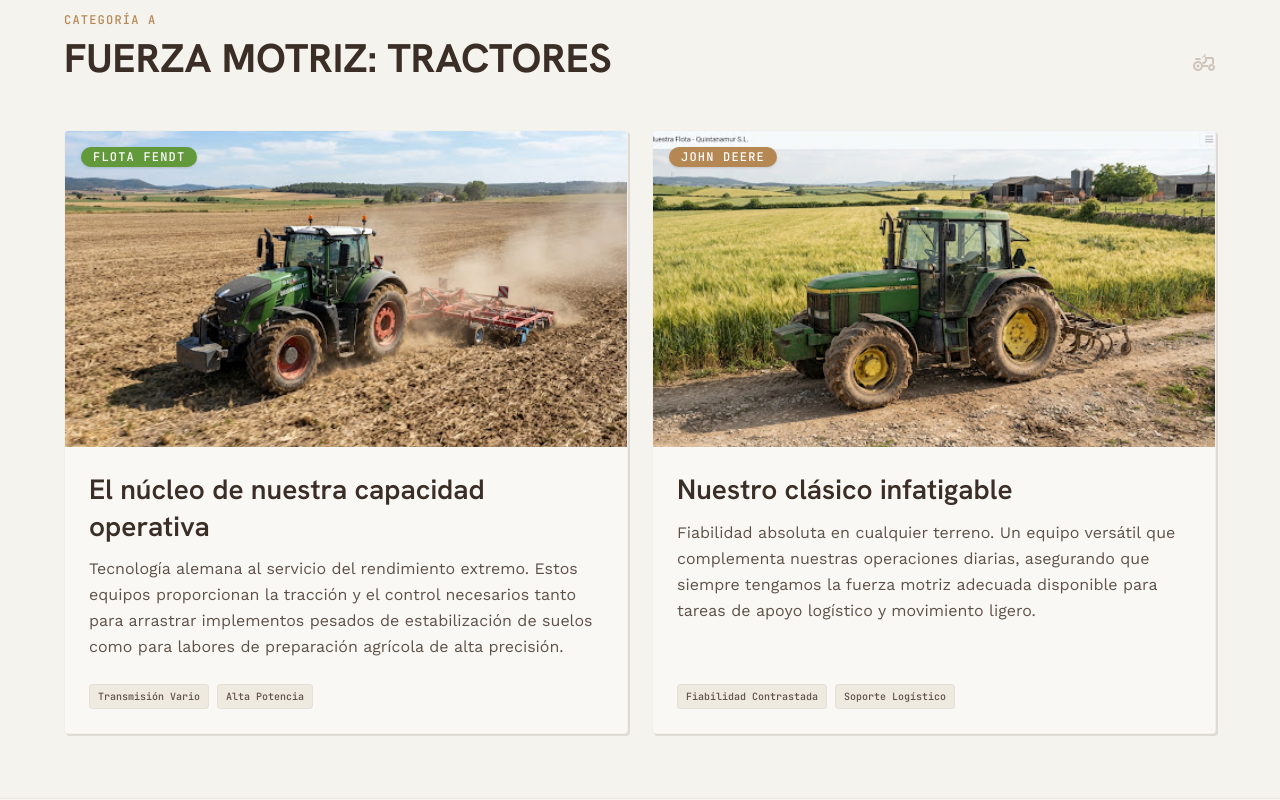
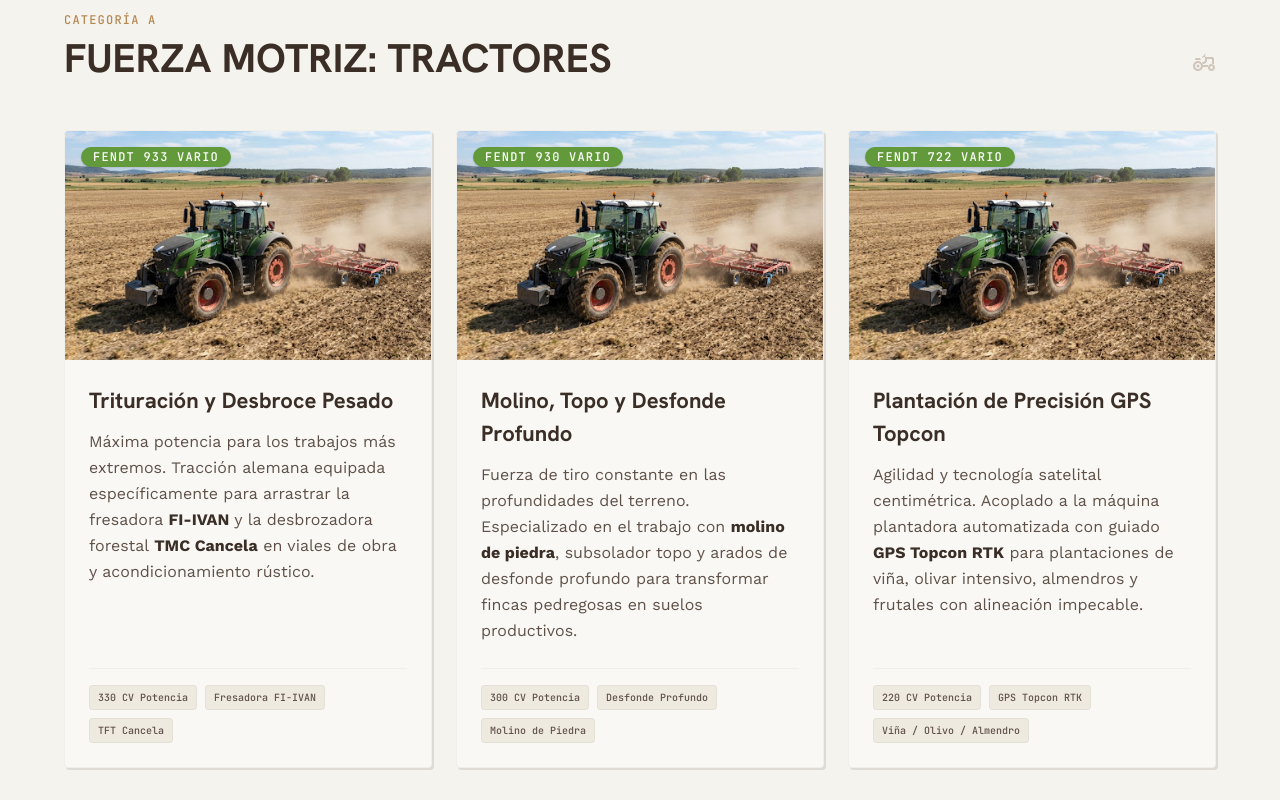
Before and after one commit to jimenezabadalex/Quintanamur-web, an Astro site: page /maquinaria in a window 1280 px wide. Shown: the part 1180-1980 px from the top of the page. Built offline with nearby package versions, Linux system fonts and the light colour scheme; Astro itself is replaced by a stand-in of ours.

Commit message:
feat(maquinaria): unificar categoria A en flota 100% Fendt con modelos 933, 930 y 722

```diff
--- a/src/pages/index.astro
+++ b/src/pages/index.astro
@@ -189,19 +189,19 @@
       <div class="grid grid-cols-1 md:grid-cols-2 gap-12 items-center">
         <div class="bg-surface/5 p-8 border border-outline-variant/30 rounded backdrop-blur-sm">
           <div class="inline-block px-3 py-1 bg-primary text-on-primary font-label-caps text-label-caps rounded-full mb-4">100% Maquinaria Propia</div>
-          <h3 class="font-headline-md text-headline-md text-surface-bright mb-4">Flota Fendt &amp; John Deere</h3>
+          <h3 class="font-headline-md text-headline-md text-surface-bright mb-4">Flota 100% Fendt: Potencia Vario</h3>
           <p class="text-surface-container-high mb-6 leading-relaxed">
-            El corazón de nuestra capacidad operativa. Tecnología alemana de máxima tracción capaz de arrastrar los implementos más pesados (como fresadoras de asfalto) rindiendo al máximo.
+            El corazón de nuestra capacidad operativa: Fendt 933, Fendt 930 y Fendt 722. Tecnología alemana de máxima tracción y guiado por satélite, capaz de arrastrar los implementos más pesados rindiendo al máximo.
           </p>
           <h4 class="font-headline-md text-headline-md text-surface-bright text-lg mb-2">Implementos de Alto Rendimiento</h4>
           <p class="text-surface-container-high leading-relaxed">
-            Equipos duales para obra y agricultura: Retropala Mixta TrinityB 432, Fresadora "Molino de Piedra", Trituradora Forestal TFT Cancela y Guiado Satelital GPS Topcon.
+            Equipos duales para obra y agricultura: Retropala Mixta Caterpillar 432, Fresadora FI-IVAN "Molino de Piedra", Trituradora Forestal TFT Cancela y Guiado Satelital GPS Topcon.
           </p>
         </div>
         <div class="relative aspect-[4/3] rounded overflow-hidden shadow-2xl border border-secondary/30">
           <img
             class="w-full h-full object-cover"
-            alt="John Deere y tractores de alta potencia operando"
+            alt="Flota de tractores Fendt de alta potencia operando"
             src="/images/home/flota-alta-potencia.webp"
             loading="lazy"
           />
--- a/src/pages/maquinaria.astro
+++ b/src/pages/maquinaria.astro
@@ -4,7 +4,7 @@
 
 <Layout
   title="Parque de Maquinaria y Flota Propia - Quintanamur S.L."
-  description="Flota Fendt, John Deere, Retropala Mixta, Fresadora FI-IVAN y guiado satelital GPS Topcon. Maquinaria propia y operarios expertos."
+  description="Flota Fendt 933, Fendt 930, Fendt 722, Retropala Mixta, Fresadora FI-IVAN y guiado satelital GPS Topcon. Maquinaria propia sin intermediarios."
   activePage="maquinaria"
 >
   <!-- Hero Section -->
@@ -79,64 +79,110 @@
         </div>
       </div>
 
-      <div class="grid grid-cols-1 md:grid-cols-2 gap-gutter">
-        <!-- Fendt Card -->
+      <div class="grid grid-cols-1 md:grid-cols-3 gap-6">
+        <!-- Fendt 933 Vario -->
         <div class="bg-surface border border-outline-variant/20 rounded overflow-hidden flex flex-col sharp-shadow transition-transform sharp-shadow-hover">
-          <div class="aspect-[16/10] sm:aspect-[16/9] overflow-hidden relative bg-surface-container-lowest">
+          <div class="aspect-[16/10] overflow-hidden relative bg-surface-container-lowest">
             <img
-              alt="Tractor Fendt de alta potencia"
+              alt="Tractor Fendt 933 Vario"
               class="w-full h-full object-cover object-center hover:scale-105 transition-transform duration-500"
-              src="/images/maquinaria/tractor-fendt-vario.webp"
+              src="/images/maquinaria/tractor-fendt-933.webp"
               loading="lazy"
             />
             <div class="absolute top-4 left-4 bg-primary text-on-primary px-3 py-1 font-label-caps text-label-caps rounded-xl shadow-sm">
-              FLOTA FENDT
+              FENDT 933 VARIO
             </div>
           </div>
-          <div class="p-6 flex-grow flex flex-col">
-            <h3 class="font-headline-md text-headline-md text-on-surface mb-3">
-              El núcleo de nuestra capacidad operativa
-            </h3>
-            <p class="font-body-md text-body-md text-on-surface-variant mb-6 flex-grow leading-relaxed">
-              Tecnología alemana al servicio del rendimiento extremo. Estos equipos proporcionan la tracción y el control necesarios tanto para arrastrar implementos pesados de estabilización de suelos como para labores de preparación agrícola de alta precisión.
-            </p>
-            <div class="flex flex-wrap gap-2 mt-auto">
+          <div class="p-6 flex-grow flex flex-col justify-between">
+            <div>
+              <h3 class="font-headline-md text-[22px] font-bold text-on-surface mb-3">
+                Trituración y Desbroce Pesado
+              </h3>
+              <p class="font-body-md text-body-md text-on-surface-variant mb-6 leading-relaxed">
+                Máxima potencia para los trabajos más extremos. Tracción alemana equipada específicamente para arrastrar la fresadora <strong class="text-on-surface">FI-IVAN</strong> y la desbrozadora forestal <strong class="text-on-surface">TMC Cancela</strong> en viales de obra y acondicionamiento rústico.
+              </p>
+            </div>
+            <div class="flex flex-wrap gap-2 mt-auto pt-4 border-t border-outline-variant/20">
               <span class="px-2 py-1 bg-surface-container text-on-surface-variant font-label-caps text-[10px] rounded border border-outline-variant/30">
-                Transmisión Vario
+                330 CV Potencia
               </span>
               <span class="px-2 py-1 bg-surface-container text-on-surface-variant font-label-caps text-[10px] rounded border border-outline-variant/30">
-                Alta Potencia
+                Fresadora FI-IVAN
+              </span>
+              <span class="px-2 py-1 bg-surface-container text-on-surface-variant font-label-caps text-[10px] rounded border border-outline-variant/30">
+                TFT Cancela
               </span>
             </div>
           </div>
         </div>
 
-        <!-- John Deere Card -->
+        <!-- Fendt 930 Vario -->
         <div class="bg-surface border border-outline-variant/20 rounded overflow-hidden flex flex-col sharp-shadow transition-transform sharp-shadow-hover">
-          <div class="aspect-[16/10] sm:aspect-[16/9] overflow-hidden relative bg-surface-container-lowest">
+          <div class="aspect-[16/10] overflow-hidden relative bg-surface-container-lowest">
             <img
-              alt="Tractor John Deere"
+              alt="Tractor Fendt 930 Vario"
               class="w-full h-full object-cover object-center hover:scale-105 transition-transform duration-500"
-              src="/images/maquinaria/tractor-john-deere.webp"
+              src="/images/maquinaria/tractor-fendt-930.webp"
               loading="lazy"
             />
-            <div class="absolute top-4 left-4 bg-secondary text-on-secondary px-3 py-1 font-label-caps text-label-caps rounded-xl shadow-sm">
-              JOHN DEERE
+            <div class="absolute top-4 left-4 bg-primary text-on-primary px-3 py-1 font-label-caps text-label-caps rounded-xl shadow-sm">
+              FENDT 930 VARIO
             </div>
           </div>
-          <div class="p-6 flex-grow flex flex-col">
-            <h3 class="font-headline-md text-headline-md text-on-surface mb-3">
-              Nuestro clásico infatigable
-            </h3>
-            <p class="font-body-md text-body-md text-on-surface-variant mb-6 flex-grow leading-relaxed">
-              Fiabilidad absoluta en cualquier terreno. Un equipo versátil que complementa nuestras operaciones diarias, asegurando que siempre tengamos la fuerza motriz adecuada disponible para tareas de apoyo logístico y movimiento ligero.
-            </p>
-            <div class="flex flex-wrap gap-2 mt-auto">
+          <div class="p-6 flex-grow flex flex-col justify-between">
+            <div>
+              <h3 class="font-headline-md text-[22px] font-bold text-on-surface mb-3">
+                Molino, Topo y Desfonde Profundo
+              </h3>
+              <p class="font-body-md text-body-md text-on-surface-variant mb-6 leading-relaxed">
+                Fuerza de tiro constante en las profundidades del terreno. Especializado en el trabajo con <strong class="text-on-surface">molino de piedra</strong>, subsolador topo y arados de desfonde profundo para transformar fincas pedregosas en suelos productivos.
+              </p>
+            </div>
+            <div class="flex flex-wrap gap-2 mt-auto pt-4 border-t border-outline-variant/20">
               <span class="px-2 py-1 bg-surface-container text-on-surface-variant font-label-caps text-[10px] rounded border border-outline-variant/30">
-                Fiabilidad Contrastada
+                300 CV Potencia
               </span>
               <span class="px-2 py-1 bg-surface-container text-on-surface-variant font-label-caps text-[10px] rounded border border-outline-variant/30">
-                Soporte Logístico
+                Desfonde Profundo
+              </span>
+              <span class="px-2 py-1 bg-surface-container text-on-surface-variant font-label-caps text-[10px] rounded border border-outline-variant/30">
+                Molino de Piedra
+              </span>
+            </div>
+          </div>
+        </div>
+
+        <!-- Fendt 722 Vario -->
+        <div class="bg-surface border border-outline-variant/20 rounded overflow-hidden flex flex-col sharp-shadow transition-transform sharp-shadow-hover">
+          <div class="aspect-[16/10] overflow-hidden relative bg-surface-container-lowest">
+            <img
+              alt="Tractor Fendt 722 Vario"
+              class="w-full h-full object-cover object-center hover:scale-105 transition-transform duration-500"
+              src="/images/maquinaria/tractor-fendt-722.webp"
+              loading="lazy"
+            />
+            <div class="absolute top-4 left-4 bg-primary text-on-primary px-3 py-1 font-label-caps text-label-caps rounded-xl shadow-sm">
+              FENDT 722 VARIO
+            </div>
+          </div>
+          <div class="p-6 flex-grow flex flex-col justify-between">
+            <div>
+              <h3 class="font-headline-md text-[22px] font-bold text-on-surface mb-3">
+                Plantación de Precisión GPS Topcon
+              </h3>
+              <p class="font-body-md text-body-md text-on-surface-variant mb-6 leading-relaxed">
+                Agilidad y tecnología satelital centimétrica. Acoplado a la máquina plantadora automatizada con guiado <strong class="text-on-surface">GPS Topcon RTK</strong> para plantaciones de viña, olivar intensivo, almendros y frutales con alineación impecable.
+              </p>
+            </div>
+            <div class="flex flex-wrap gap-2 mt-auto pt-4 border-t border-outline-variant/20">
+              <span class="px-2 py-1 bg-surface-container text-on-surface-variant font-label-caps text-[10px] rounded border border-outline-variant/30">
+                220 CV Potencia
+              </span>
+              <span class="px-2 py-1 bg-surface-container text-on-surface-variant font-label-caps text-[10px] rounded border border-outline-variant/30">
+                GPS Topcon RTK
+              </span>
+              <span class="px-2 py-1 bg-surface-container text-on-surface-variant font-label-caps text-[10px] rounded border border-outline-variant/30">
+                Viña / Olivo / Almendro
               </span>
             </div>
           </div>
```
Also changed, not shown: public/images/maquinaria/tractor-fendt-722.webp (added), public/images/maquinaria/tractor-fendt-930.webp (added), public/images/maquinaria/tractor-fendt-933.webp (added).
